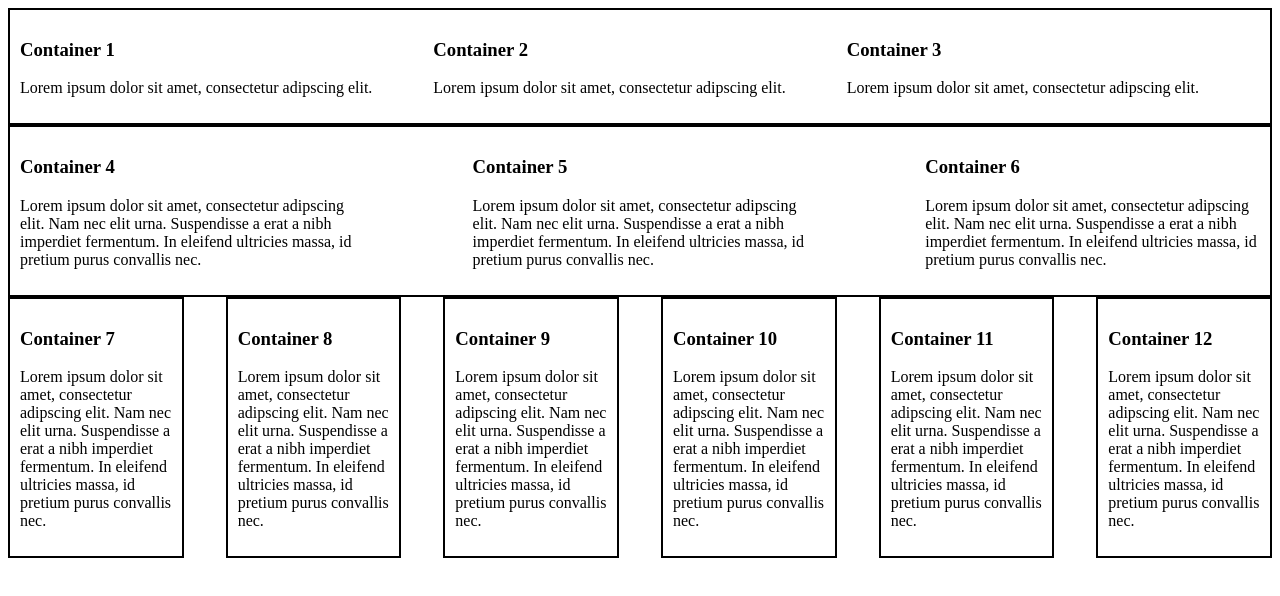
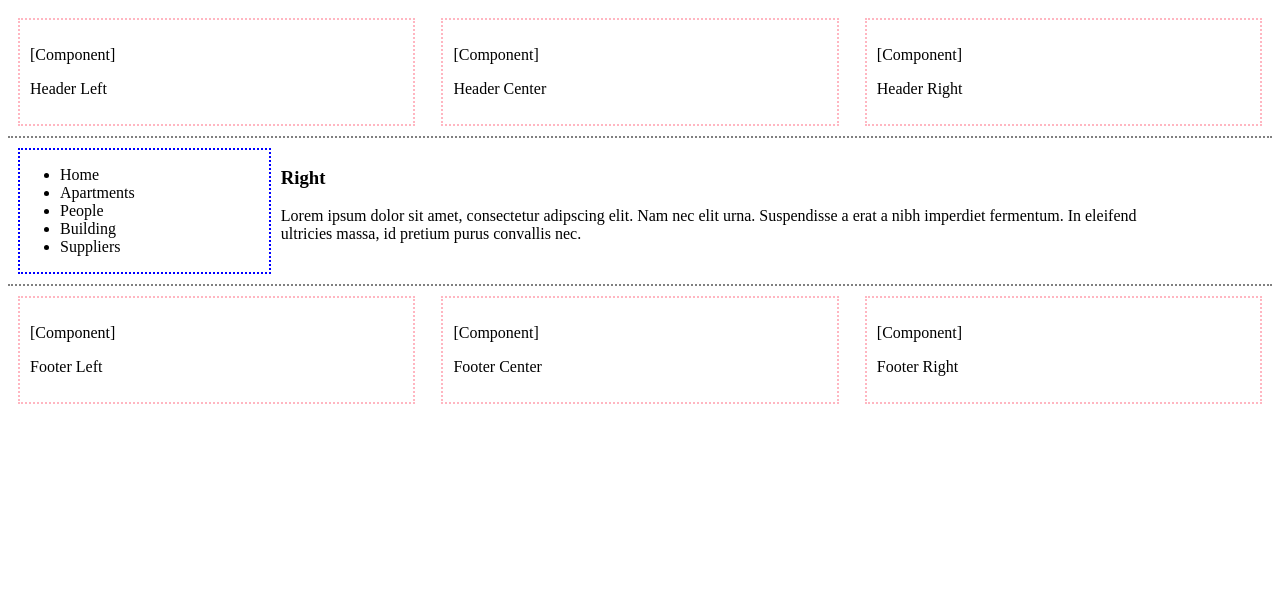
Before and after one commit to amelendezi/aptmanager, an Angular app in the folder client/: page / in a window 1280 px wide. Shown: the top 596 px of the page. Built offline with nearby package versions, Linux system fonts and the light colour scheme.

Commit message:
Flex Layout
Implemented basic flex layout for components in the application.

```diff
--- a/client/src/app/app.component.css
+++ b/client/src/app/app.component.css
@@ -1,50 +1,43 @@
 @media(min-width: 768px) {
-    .container-one {
-        display: flex;
-        align-items: stretch;
-        flex-direction: row;
-    }
-
-    .container-two {
+    .container-header {
         display: flex;
         align-items: stretch;
         flex-direction: row;
         justify-content: space-between;
+        border-block-end: 2px grey dotted;
+        padding: 10px;
+    }
+
+    .container-body {
+        display: flex;
+        align-items: stretch;
+        flex-direction: row;
+
+        padding: 10px;
+    }
+
+    .container-footer {
+        display: flex;
+        flex-direction: row;
+        flex-wrap: wrap;
+        justify-content: space-between;
+        border-block-start: 2px grey dotted;
+        padding: 10px;
     }
 }
 
-.container-three {
-    display: flex;
-    flex-direction: row;
-    flex-wrap: wrap;
-    justify-content: space-between;
+.container-body-left {
+    flex-basis: 20%;
+    border: 2px blue dotted;
 }
 
-.container-one, .container-two, .container-three div{
-    border: 2px black solid;
+.container-body-right {
+    flex-basis: 70%;
+    padding-left: 10px;
+}
+
+.container-footer-sub, .container-header-sub {
+    flex-basis: 30%;
+    border: 2px lightpink dotted;
     padding: 10px;
 }
-
-.container-1 {
-    flex: 1;
-}
-
-.container-2 {
-    flex: 1;
-}
-
-.container-3 {
-    flex: 1;
-}
-
-.container-extra-one {
-    flex-basis: 27%;
-}
-
-.container-extra-two {
-    flex-basis: 30%;
-}
-
-.container-extra-three {
-    flex-basis: 12%;
-}
--- a/client/src/app/app.component.html
+++ b/client/src/app/app.component.html
@@ -1,74 +1,51 @@
-<div class="container-one">
-  <div class="container-1">
-    <h3>Container 1</h3>
-    <p>Lorem ipsum dolor sit amet, consectetur adipscing elit.</p>
+<div class="container-header">
+    <div class="container-header-sub">
+        <p>[Component]</p>
+        <p>Header Left</p>
       </div>
 
-  <div class="container-2">
-    <h3>Container 2</h3>
-    <p>Lorem ipsum dolor sit amet, consectetur adipscing elit.</p>
+      <div class="container-header-sub">
+        <p>[Component]</p>
+        <p>Header Center</p>
       </div>
 
-  <div class="container-3">
-    <h3>Container 3</h3>
-    <p>Lorem ipsum dolor sit amet, consectetur adipscing elit.</p>
+      <div class="container-header-sub">
+        <p>[Component]</p>
+        <p>Header Right</p>
       </div>
 </div>
 
-<div class="container-two">
-  <div class="container-extra-one">
-    <h3>Container 4</h3>
-    <p>Lorem ipsum dolor sit amet, consectetur adipscing elit. Nam nec elit urna. Suspendisse a erat a nibh imperdiet fermentum.
-      In eleifend ultricies massa, id pretium purus convallis nec.</p>
+<div class="container-body">
+  <div class="container-body-left">
+    <ul class="main-menu">
+      <li class="main-menu-item">Home</li>
+      <li>Apartments</li>
+      <li>People</li>
+      <li>Building</li>
+      <li>Suppliers</li>
+    </ul>
   </div>
 
-  <div class="container-extra-one">
-    <h3>Container 5</h3>
-    <p>Lorem ipsum dolor sit amet, consectetur adipscing elit. Nam nec elit urna. Suspendisse a erat a nibh imperdiet fermentum.
-      In eleifend ultricies massa, id pretium purus convallis nec.</p>
-  </div>
-
-  <div class="container-extra-one">
-    <h3>Container 6</h3>
+  <div class="container-body-right">
+    <h3>Right</h3>
     <p>Lorem ipsum dolor sit amet, consectetur adipscing elit. Nam nec elit urna. Suspendisse a erat a nibh imperdiet fermentum.
       In eleifend ultricies massa, id pretium purus convallis nec.</p>
   </div>
 </div>
 
-<div class="container-three">
-  <div class="container-extra-three">
-    <h3>Container 7</h3>
-    <p>Lorem ipsum dolor sit amet, consectetur adipscing elit. Nam nec elit urna. Suspendisse a erat a nibh imperdiet fermentum.
-      In eleifend ultricies massa, id pretium purus convallis nec.</p>
+<div class="container-footer">
+  <div class="container-footer-sub">
+    <p>[Component]</p>
+    <p>Footer Left</p>
   </div>
 
-  <div class="container-extra-three">
-    <h3>Container 8</h3>
-    <p>Lorem ipsum dolor sit amet, consectetur adipscing elit. Nam nec elit urna. Suspendisse a erat a nibh imperdiet fermentum.
-      In eleifend ultricies massa, id pretium purus convallis nec.</p>
+  <div class="container-footer-sub">
+    <p>[Component]</p>
+    <p>Footer Center</p>
   </div>
 
-  <div class="container-extra-three">
-    <h3>Container 9</h3>
-    <p>Lorem ipsum dolor sit amet, consectetur adipscing elit. Nam nec elit urna. Suspendisse a erat a nibh imperdiet fermentum.
-      In eleifend ultricies massa, id pretium purus convallis nec.</p>
-  </div>
-
-  <div class="container-extra-three">
-    <h3>Container 10</h3>
-    <p>Lorem ipsum dolor sit amet, consectetur adipscing elit. Nam nec elit urna. Suspendisse a erat a nibh imperdiet fermentum.
-      In eleifend ultricies massa, id pretium purus convallis nec.</p>
-  </div>
-
-  <div class="container-extra-three">
-    <h3>Container 11</h3>
-    <p>Lorem ipsum dolor sit amet, consectetur adipscing elit. Nam nec elit urna. Suspendisse a erat a nibh imperdiet fermentum.
-      In eleifend ultricies massa, id pretium purus convallis nec.</p>
-  </div>
-
-  <div class="container-extra-three">
-    <h3>Container 12</h3>
-    <p>Lorem ipsum dolor sit amet, consectetur adipscing elit. Nam nec elit urna. Suspendisse a erat a nibh imperdiet fermentum.
-      In eleifend ultricies massa, id pretium purus convallis nec.</p>
+  <div class="container-footer-sub">
+    <p>[Component]</p>
+    <p>Footer Right</p>
   </div>
 </div>
--- a/client/src/index.html
+++ b/client/src/index.html
@@ -2,7 +2,7 @@
 <html lang="en">
 <head>
   <meta charset="utf-8">
-  <title>AptmanagerClient</title>
+  <title>Edisar</title>
   <base href="/">
 
   <meta name="viewport" content="width=device-width, initial-scale=1">
```
Lines whose indentation alone changed are shown as unchanged.
